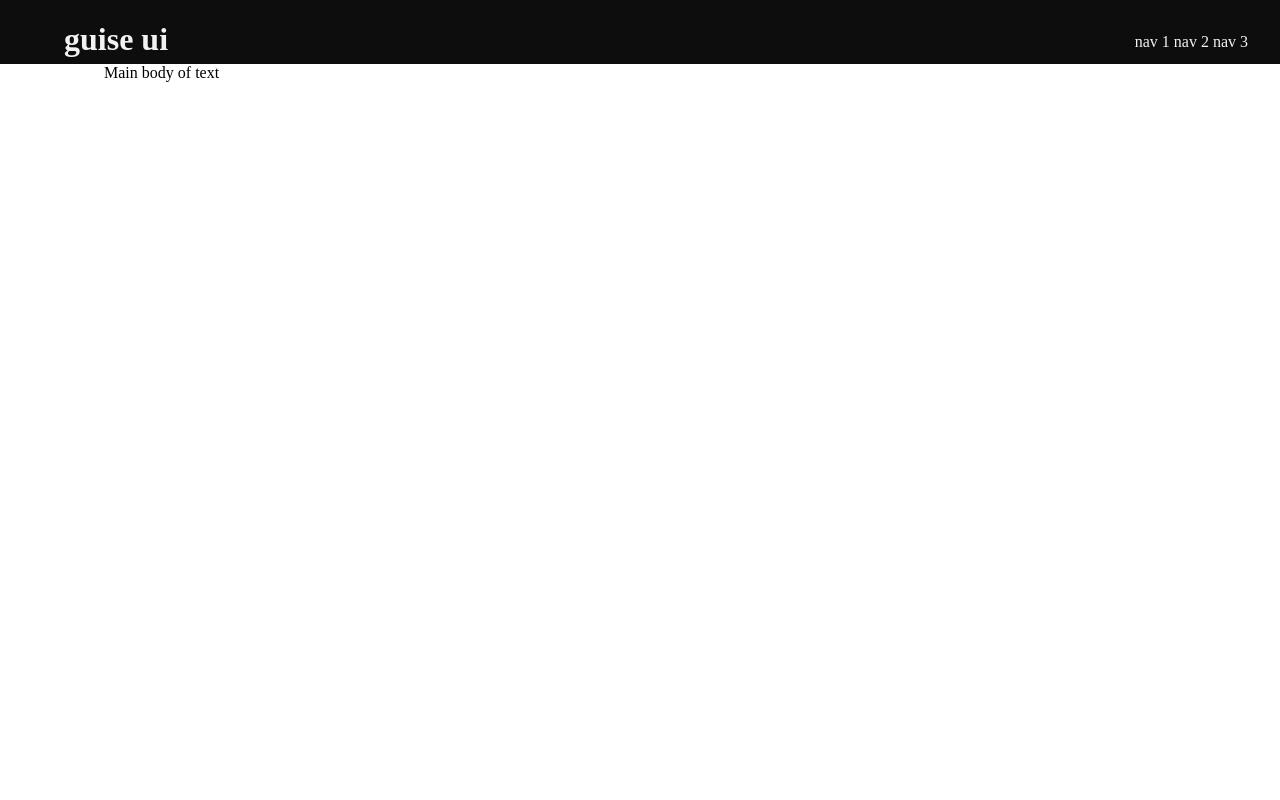
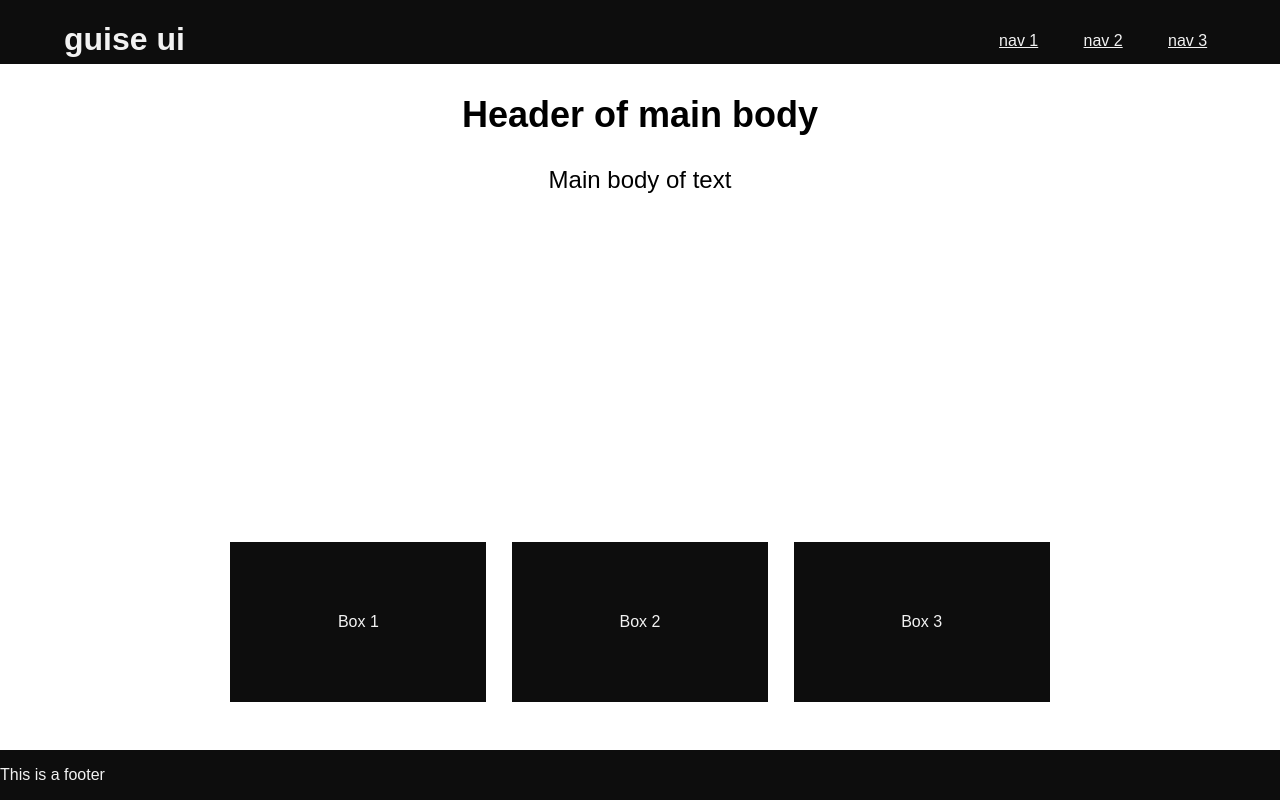
Before and after one commit to itsevan/first_draft, a plain HTML site: page index.html in a window 1280 px wide. Drawn offline with Linux system fonts and the light colour scheme.

Commit message:
desktop version, needs media queries

```diff
--- a/index.html
+++ b/index.html
@@ -6,31 +6,38 @@
 		<link rel='stylesheet' href='stylesheets/screen.css' />
 	</head>
 	<body>
-		<header>
+		<header class='top_header'>
 			<h1>guise ui</h1>
 			<nav>
 				<ul>
-					<li>nav 1</li>
-					<li>nav 2</li>
-					<li>nav 3</li>
+                    <li><a href='#'>nav 1</a></li>
+                    <li><a href='#'>nav 2</a></li>
+                    <li><a href='#'>nav 3</a></li>
 				</ul>
 			</nav>
 		</header>
 		<main>
+            <h2>Header of main body</h2>
+            <p>
 			Main body of text
+            </p>
 		</main>
-
+        <div class='boxes'>
             <section class='box'>
-
+                Box 1
             </section>
             <section class='box'>
-
+                Box 2
             </section>
             <section class='box'>
+                Box 3
+            </section>
+        </div>
 
-		</section>
         <footer>
-
+            <p>
+                This is a footer
+            </p>
         </footer>
 	</body>
 </html>
--- a/sass/print.sass
+++ b/sass/print.sass
@@ -1,9 +1,20 @@
 @import compass
+
+$font-color: darken(white, 5%)
 
 header
     background: lighten(black, 5%)
-    color: darken(white, 5%)
+    color: $font-color
     h1
         +float-left
     nav
         +float-right
+        a
+            &:link
+                color: $font-color
+            &:hover
+                color: $font-color
+            &:active
+                color: $font-color
+            &:visited
+                color: $font-color
--- a/sass/screen.sass
+++ b/sass/screen.sass
@@ -1,11 +1,22 @@
 @import compass
+@import compass/layout/sticky-footer
 
+$font-color: darken(white, 5%)
+$font-size-body: 1.5em
+$primary-color: lighten(black, 5%)
++sticky-footer(200px)
+html
+    height: 100%
 body
+    +display-flex(flex)
+    +flex-direction(column)
+    min-height: 100%
     margin: 0
+    font-family: Arial
 
-header
-    background-color: lighten(black, 5%)
-    color: darken(white, 5%)
+.top_header
+    background-color: $primary-color
+    color: $font-color
     height: 4em
     width: 100%
     h1
@@ -14,6 +25,8 @@ header
         left: 2em
     nav
         +float-right
+        a
+            +link-colors($font-color)
     ul
         +inline-block-list-container
         position: relative
@@ -21,4 +34,38 @@ header
         right: 2em
         li
             +inline-block-list-item
+            width: 5em
+            height: 5em
 main
+    flex: 1
+    float: left
+    font-size: $font-size-body
+    text-align: center
+    width: 100%
+.boxes
+    padding-left: 10%
+    padding-right: 10%
+    +display-flex(flex)
+    +flex-wrap(wrap)
+    +justify-content(center)
+
+.box
+    +display-flex(inline-flex)
+    +align-items(center)
+    +justify-content(center)
+    color: $font-color
+    width: 25%
+    min-width: 10em
+    margin-left: 1.25%
+    margin-right: 1.25%
+    margin-top: 3em
+    margin-bottom: 3em
+    height: 10em
+    background-color: $primary-color
+    float: left;
+footer
+    position: relative
+    width: 100%
+    float: left
+    background-color: $primary-color
+    color: $font-color
```
Also changed, not shown: stylesheets/ie.css, stylesheets/print.css, stylesheets/screen.css, 3 other files. Lines whose indentation alone changed are shown as unchanged.
